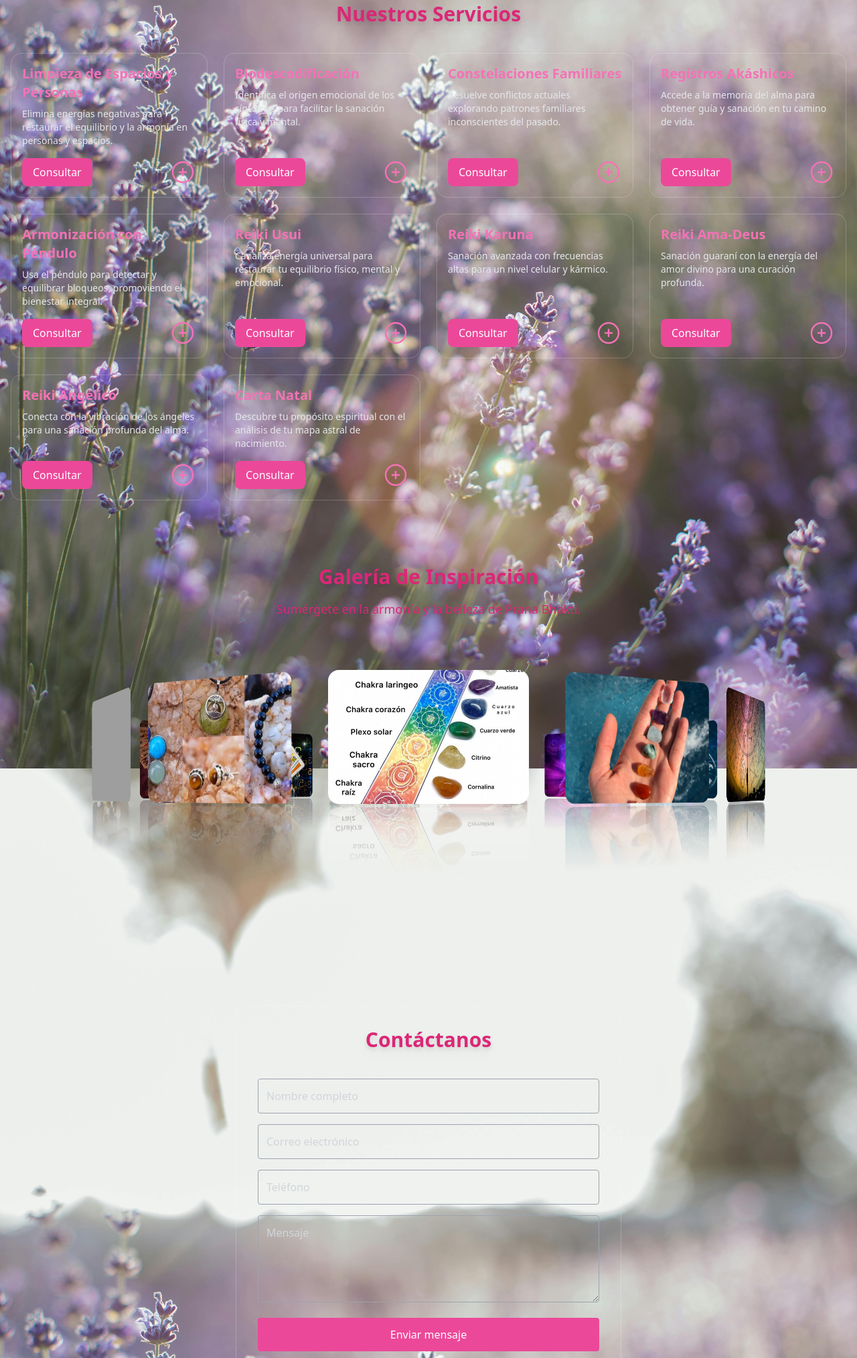
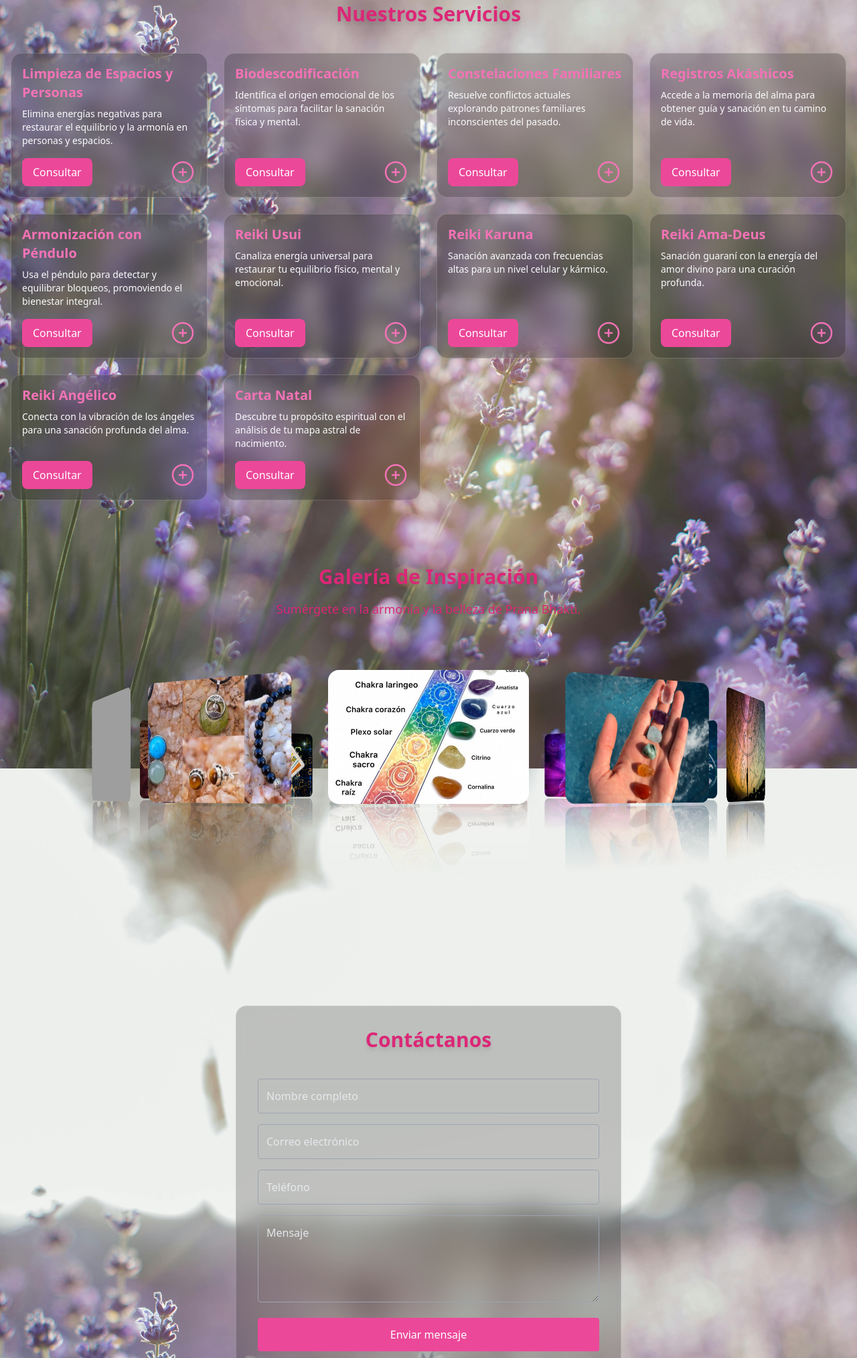
Before and after one commit to cuellogabriel/PranaBhakti, a plain HTML site: page index.html in a window 1280 px wide. Shown: the part 773-2800 px from the top of the page at 67% size. Drawn offline with nearby package versions, Linux system fonts and the light colour scheme; grey boxes are pictures that could not be loaded.

Commit message:
arreglo3

```diff
--- a/index.html
+++ b/index.html
@@ -236,9 +236,9 @@
     <div class="grid md:grid-cols-2 lg:grid-cols-3 xl:grid-cols-4 gap-6">
 
       <!-- Servicio: Limpieza Energética -->
-      <div class="rounded-2xl p-4 transition flex flex-col border border-white/20">
+      <div class="bg-black/20 backdrop-blur-lg rounded-2xl p-4 transition flex flex-col border border-white/20">
         <h3 class="text-xl font-semibold text-pink-400">Limpieza de Espacios y Personas</h3>
-        <p class="mt-2 text-sm text-gray-200 flex-grow">Elimina energías negativas para restaurar el equilibrio y la armonía en personas y espacios.</p>
+        <p class="mt-2 text-sm text-gray-50 flex-grow">Elimina energías negativas para restaurar el equilibrio y la armonía en personas y espacios.</p>
         <div class="flex justify-between items-center mt-4">
           <a href="https://wa.me/5492324611769" target="_blank" class="text-center bg-pink-500 text-white py-2 px-4 rounded-lg hover:bg-pink-600 transition-colors">Consultar</a>
           <button data-action="open-modal" aria-label="Ver más información sobre Limpieza de Espacios y Personas" class="text-pink-400 hover:text-pink-500 transition-colors">
@@ -249,9 +249,9 @@
       </div>
 
       <!-- Servicio: Biodescodificación -->
-      <div class="rounded-2xl p-4 transition flex flex-col border border-white/20">
+      <div class="bg-black/20 backdrop-blur-lg rounded-2xl p-4 transition flex flex-col border border-white/20">
         <h3 class="text-xl font-semibold text-pink-400">Biodescodificación</h3>
-        <p class="mt-2 text-sm text-gray-200 flex-grow">Identifica el origen emocional de los síntomas para facilitar la sanación física y mental.</p>
+        <p class="mt-2 text-sm text-gray-50 flex-grow">Identifica el origen emocional de los síntomas para facilitar la sanación física y mental.</p>
         <div class="flex justify-between items-center mt-4">
           <a href="https://wa.me/5492324611769" target="_blank" class="text-center bg-pink-500 text-white py-2 px-4 rounded-lg hover:bg-pink-600 transition-colors">Consultar</a>
           <button data-action="open-modal" aria-label="Ver más información sobre Biodescodificación" class="text-pink-400 hover:text-pink-500 transition-colors">
@@ -262,9 +262,9 @@
       </div>
 
       <!-- Servicio: Constelaciones Familiares -->
-      <div class="rounded-2xl p-4 transition flex flex-col border border-white/20">
+      <div class="bg-black/20 backdrop-blur-lg rounded-2xl p-4 transition flex flex-col border border-white/20">
         <h3 class="text-xl font-semibold text-pink-400">Constelaciones Familiares</h3>
-        <p class="mt-2 text-sm text-gray-200 flex-grow">Resuelve conflictos actuales explorando patrones familiares inconscientes del pasado.</p>
+        <p class="mt-2 text-sm text-gray-50 flex-grow">Resuelve conflictos actuales explorando patrones familiares inconscientes del pasado.</p>
         <div class="flex justify-between items-center mt-4">
           <a href="https://wa.me/5492324611769" target="_blank" class="text-center bg-pink-500 text-white py-2 px-4 rounded-lg hover:bg-pink-600 transition-colors">Consultar</a>
           <button data-action="open-modal" aria-label="Ver más información sobre Constelaciones Familiares" class="text-pink-400 hover:text-pink-500 transition-colors">
@@ -275,9 +275,9 @@
       </div>
 
             <!-- Servicio: Registros Akáshicos -->
-            <div class="rounded-2xl p-4 transition flex flex-col border border-white/20">
+            <div class="bg-black/20 backdrop-blur-lg rounded-2xl p-4 transition flex flex-col border border-white/20">
               <h3 class="text-xl font-semibold text-pink-400">Registros Akáshicos</h3>
-              <p class="mt-2 text-sm text-gray-200 flex-grow">Accede a la memoria del alma para obtener guía y sanación en tu camino de vida.</p>
+              <p class="mt-2 text-sm text-gray-50 flex-grow">Accede a la memoria del alma para obtener guía y sanación en tu camino de vida.</p>
               <div class="flex justify-between items-center mt-4">
                 <a href="https://wa.me/5492324611769" target="_blank" class="text-center bg-pink-500 text-white py-2 px-4 rounded-lg hover:bg-pink-600 transition-colors">Consultar</a>
                 <button data-action="open-modal" aria-label="Ver más información sobre Registros Akáshicos" class="text-pink-400 hover:text-pink-500 transition-colors">
@@ -288,9 +288,9 @@
             </div>
 
             <!-- Servicio: Armonización con Péndulo -->
-            <div class="rounded-2xl p-4 transition flex flex-col border border-white/20">
+            <div class="bg-black/20 backdrop-blur-lg rounded-2xl p-4 transition flex flex-col border border-white/20">
               <h3 class="text-xl font-semibold text-pink-400">Armonización con Péndulo</h3>
-              <p class="mt-2 text-sm text-gray-200 flex-grow">Usa el péndulo para detectar y equilibrar bloqueos, promoviendo el bienestar integral.</p>
+              <p class="mt-2 text-sm text-gray-50 flex-grow">Usa el péndulo para detectar y equilibrar bloqueos, promoviendo el bienestar integral.</p>
               <div class="flex justify-between items-center mt-4">
                 <a href="https://wa.me/5492324611769" target="_blank" class="text-center bg-pink-500 text-white py-2 px-4 rounded-lg hover:bg-pink-600 transition-colors">Consultar</a>
                 <button data-action="open-modal" aria-label="Ver más información sobre Armonización con Péndulo" class="text-pink-400 hover:text-pink-500 transition-colors">
@@ -302,9 +302,9 @@
 
 
       <!-- Servicio: Reiki Usui -->
-      <div class="rounded-2xl p-4 transition flex flex-col border border-white/20">
+      <div class="bg-black/20 backdrop-blur-lg rounded-2xl p-4 transition flex flex-col border border-white/20">
         <h3 class="text-xl font-semibold text-pink-400">Reiki Usui</h3>
-        <p class="mt-2 text-sm text-gray-200 flex-grow">Canaliza energía universal para restaurar tu equilibrio físico, mental y emocional.</p>
+        <p class="mt-2 text-sm text-gray-50 flex-grow">Canaliza energía universal para restaurar tu equilibrio físico, mental y emocional.</p>
         <div class="flex justify-between items-center mt-4">
           <a href="https://wa.me/5492324611769" target="_blank" class="text-center bg-pink-500 text-white py-2 px-4 rounded-lg hover:bg-pink-600 transition-colors">Consultar</a>
           <button data-action="open-modal" aria-label="Ver más información sobre Reiki Usui" class="text-pink-400 hover:text-pink-500 transition-colors">
@@ -316,9 +316,9 @@
 
 
       <!-- Servicio: Reiki Karuna -->
-      <div class="rounded-2xl p-4 transition flex flex-col border border-white/20">
+      <div class="bg-black/20 backdrop-blur-lg rounded-2xl p-4 transition flex flex-col border border-white/20">
         <h3 class="text-xl font-semibold text-pink-400">Reiki Karuna</h3>
-        <p class="mt-2 text-sm text-gray-200 flex-grow">Sanación avanzada con frecuencias altas para un nivel celular y kármico.</p>
+        <p class="mt-2 text-sm text-gray-50 flex-grow">Sanación avanzada con frecuencias altas para un nivel celular y kármico.</p>
         <div class="flex justify-between items-center mt-4">
           <a href="https://wa.me/5492324611769" target="_blank" class="text-center bg-pink-500 text-white py-2 px-4 rounded-lg hover:bg-pink-600 transition-colors">Consultar</a>
           <button data-action="open-modal" aria-label="Ver más información sobre Reiki Karuna" class="text-pink-400 hover:text-pink-500 transition-colors">
@@ -329,9 +329,9 @@
       </div>
 
       <!-- Servicio: Reiki Ama-Deus -->
-      <div class="rounded-2xl p-4 transition flex flex-col border border-white/20">
+      <div class="bg-black/20 backdrop-blur-lg rounded-2xl p-4 transition flex flex-col border border-white/20">
         <h3 class="text-xl font-semibold text-pink-400">Reiki Ama-Deus </h3>
-        <p class="mt-2 text-sm text-gray-200 flex-grow">Sanación guaraní con la energía del amor divino para una curación profunda.</p>
+        <p class="mt-2 text-sm text-gray-50 flex-grow">Sanación guaraní con la energía del amor divino para una curación profunda.</p>
         <div class="flex justify-between items-center mt-4">
           <a href="https://wa.me/5492324611769" target="_blank" class="text-center bg-pink-500 text-white py-2 px-4 rounded-lg hover:bg-pink-600 transition-colors">Consultar</a>
           <button data-action="open-modal" aria-label="Ver más información sobre Reiki Ama-Deus" class="text-pink-400 hover:text-pink-500 transition-colors">
@@ -342,9 +342,9 @@
       </div>
 
       <!-- Servicio: Reiki Angélico -->
-      <div class="rounded-2xl p-4 transition flex flex-col border border-white/20">
+      <div class="bg-black/20 backdrop-blur-lg rounded-2xl p-4 transition flex flex-col border border-white/20">
         <h3 class="text-xl font-semibold text-pink-400">Reiki Angélico</h3>
-        <p class="mt-2 text-sm text-gray-200 flex-grow">Conecta con la vibración de los ángeles para una sanación profunda del alma.</p>
+        <p class="mt-2 text-sm text-gray-50 flex-grow">Conecta con la vibración de los ángeles para una sanación profunda del alma.</p>
         <div class="flex justify-between items-center mt-4">
           <a href="https://wa.me/5492324611769" target="_blank" class="text-center bg-pink-500 text-white py-2 px-4 rounded-lg hover:bg-pink-600 transition-colors">Consultar</a>
           <button data-action="open-modal" aria-label="Ver más información sobre Reiki Angélico" class="text-pink-400 hover:text-pink-500 transition-colors">
@@ -355,9 +355,9 @@
       </div>
 
       <!-- Servicio: Carta Natal -->
-      <div class="rounded-2xl p-4 transition flex flex-col border border-white/20">
+      <div class="bg-black/20 backdrop-blur-lg rounded-2xl p-4 transition flex flex-col border border-white/20">
         <h3 class="text-xl font-semibold text-pink-400">Carta Natal</h3>
-        <p class="mt-2 text-sm text-gray-200 flex-grow">Descubre tu propósito espiritual con el análisis de tu mapa astral de nacimiento.</p>
+        <p class="mt-2 text-sm text-gray-50 flex-grow">Descubre tu propósito espiritual con el análisis de tu mapa astral de nacimiento.</p>
         <div class="flex justify-between items-center mt-4">
           <a href="https://wa.me/5492324611769" target="_blank" class="text-center bg-pink-500 text-white py-2 px-4 rounded-lg hover:bg-pink-600 transition-colors">Consultar</a>
           <button data-action="open-modal" aria-label="Ver más información sobre Carta Natal" class="text-pink-400 hover:text-pink-500 transition-colors">
@@ -397,12 +397,12 @@
 
   <section id="contacto" class="py-12">
     <div class="container mx-auto max-w-xl">
-      <form id="formulario" action="https://formspree.io/f/xzzvlznr" method="POST" class="space-y-4 p-8 rounded-2xl border border-white/20">
+      <form id="formulario" action="https://formspree.io/f/xzzvlznr" method="POST" class="bg-black/20 backdrop-blur-lg space-y-4 p-8 rounded-2xl border border-white/20">
         <h2 class="text-3xl font-bold text-center mb-6 text-pink-600 drop-shadow-lg">Contáctanos</h2>
-        <input type="text" name="nombre" placeholder="Nombre completo" class="w-full p-3 rounded border border-gray-400 bg-transparent text-white placeholder:text-gray-300 focus:outline-none focus:ring-2 focus:ring-pink-400" required />
-        <input type="email" name="email" placeholder="Correo electrónico" class="w-full p-3 rounded border border-gray-400 bg-transparent text-white placeholder:text-gray-300 focus:outline-none focus:ring-2 focus:ring-pink-400" required />
-        <input type="tel" name="telefono" placeholder="Teléfono" class="w-full p-3 rounded border border-gray-400 bg-transparent text-white placeholder:text-gray-300 focus:outline-none focus:ring-2 focus:ring-pink-400" required />
-        <textarea name="mensaje" placeholder="Mensaje" rows="4" class="w-full p-3 rounded border border-gray-400 bg-transparent text-white placeholder:text-gray-300 focus:outline-none focus:ring-2 focus:ring-pink-400" required></textarea>
+        <input type="text" name="nombre" placeholder="Nombre completo" class="w-full p-3 rounded border border-gray-400 bg-transparent text-white placeholder:text-gray-200 focus:outline-none focus:ring-2 focus:ring-pink-400" required />
+        <input type="email" name="email" placeholder="Correo electrónico" class="w-full p-3 rounded border border-gray-400 bg-transparent text-white placeholder:text-gray-200 focus:outline-none focus:ring-2 focus:ring-pink-400" required />
+        <input type="tel" name="telefono" placeholder="Teléfono" class="w-full p-3 rounded border border-gray-400 bg-transparent text-white placeholder:text-gray-200 focus:outline-none focus:ring-2 focus:ring-pink-400" required />
+        <textarea name="mensaje" placeholder="Mensaje" rows="4" class="w-full p-3 rounded border border-gray-400 bg-transparent text-white placeholder:text-gray-200 focus:outline-none focus:ring-2 focus:ring-pink-400" required></textarea>
         <button type="submit" class="w-full bg-pink-500 text-white py-3 rounded hover:bg-pink-600">Enviar mensaje</button>
       </form>
     </div>
@@ -429,40 +429,40 @@
 
   <!-- MODAL SERVICIOS -->
   <div id="serviceModal" class="fixed inset-0 bg-black bg-opacity-60 hidden items-center justify-center z-50 p-4 transition-opacity duration-300">
-    <div class="bg-rose-50/90 backdrop-blur-md border border-white/20 rounded-2xl shadow-xl p-6 max-w-2xl w-full relative transform transition-transform duration-300 scale-95">
-      <button aria-label="Cerrar modal" class="absolute top-3 right-3 text-pink-700 hover:text-pink-500">
+    <div class="bg-black/20 backdrop-blur-lg border border-white/20 rounded-2xl shadow-xl p-6 max-w-2xl w-full relative transform transition-transform duration-300 scale-95">
+      <button aria-label="Cerrar modal" class="absolute top-3 right-3 text-pink-400 hover:text-pink-300">
         <svg class="w-8 h-8" fill="none" stroke="currentColor" viewBox="0 0 24 24" xmlns="http://www.w3.org/2000/svg"><path stroke-linecap="round" stroke-linejoin="round" stroke-width="2" d="M6 18L18 6M6 6l12 12"></path></svg>
       </button>
-      <h3 id="modalTitle" class="text-2xl font-bold text-pink-600 drop-shadow-lg mb-4"></h3>
-      <div id="modalDescription" class="text-gray-800 drop-shadow-md leading-relaxed max-h-[70vh] overflow-y-auto pr-2"></div>
+      <h3 id="modalTitle" class="text-2xl font-bold text-pink-400 drop-shadow-lg mb-4"></h3>
+      <div id="modalDescription" class="text-gray-50 drop-shadow-md leading-relaxed max-h-[70vh] overflow-y-auto pr-2"></div>
     </div>
   </div>
 
   <!-- Copyright Modal -->
   <div id="copyrightModal" class="fixed inset-0 bg-black bg-opacity-60 hidden items-center justify-center z-50 p-4 transition-opacity duration-300">
-      <div class="bg-rose-50/90 backdrop-blur-md border border-white/20 rounded-2xl shadow-xl p-6 max-w-2xl w-full relative transform transition-transform duration-300 scale-95">
-          <button aria-label="Cerrar modal" class="absolute top-3 right-3 text-pink-700 hover:text-pink-500" onclick="closeCopyrightModal()">
+      <div class="bg-black/20 backdrop-blur-lg border border-white/20 rounded-2xl shadow-xl p-6 max-w-2xl w-full relative transform transition-transform duration-300 scale-95">
+          <button aria-label="Cerrar modal" class="absolute top-3 right-3 text-pink-400 hover:text-pink-300" onclick="closeCopyrightModal()">
               <svg class="w-8 h-8" fill="none" stroke="currentColor" viewBox="0 0 24 24" xmlns="http://www.w3.org/2000/svg"><path stroke-linecap="round" stroke-linejoin="round" stroke-width="2" d="M6 18L18 6M6 6l12 12"></path></svg>
           </button>
-          <h3 class="text-2xl font-bold text-pink-600 drop-shadow-lg mb-4">Derechos de Autor</h3>
-          <div class="text-gray-800 drop-shadow-md leading-relaxed max-h-[70vh] overflow-y-auto pr-2">
+          <h3 class="text-2xl font-bold text-pink-400 drop-shadow-lg mb-4">Derechos de Autor</h3>
+          <div class="text-gray-50 drop-shadow-md leading-relaxed max-h-[70vh] overflow-y-auto pr-2">
               <p><strong>© 2024 Prana Bhakti - Todos los derechos reservados</strong></p>
               <p>Este sitio web y su contenido están protegidos por las leyes de derecho de autor de Argentina y tratados internacionales.</p>
               <p>Ley 11.723 de Propiedad Intelectual protege las obras literarias, artísticas y científicas, incluyendo el código fuente, diseño y contenido de este sitio.</p>
               <p>El uso no autorizado, la reproducción, distribución o modificación de este contenido está estrictamente prohibido y puede resultar en acciones legales.</p>
-              <p>Para cualquier consulta sobre el uso de este contenido, por favor contáctenos a <a href="mailto:Pranabhaktioficial@gmail.com" class="text-pink-600 hover:text-pink-500">Pranabhaktioficial@gmail.com</a>.</p>
+              <p>Para cualquier consulta sobre el uso de este contenido, por favor contáctenos a <a href="mailto:Pranabhaktioficial@gmail.com" class="text-pink-400 hover:text-pink-300">Pranabhaktioficial@gmail.com</a>.</p>
           </div>
       </div>
   </div>
 
   <!-- Privacy Policy Modal -->
   <div id="privacyPolicyModal" class="fixed inset-0 bg-black bg-opacity-60 hidden items-center justify-center z-50 p-4 transition-opacity duration-300">
-      <div class="bg-rose-50/90 backdrop-blur-md border border-white/20 rounded-2xl shadow-xl p-6 max-w-2xl w-full relative transform transition-transform duration-300 scale-95">
-          <button aria-label="Cerrar modal" class="absolute top-3 right-3 text-pink-700 hover:text-pink-500" onclick="closePrivacyPolicyModal()">
+      <div class="bg-black/20 backdrop-blur-lg border border-white/20 rounded-2xl shadow-xl p-6 max-w-2xl w-full relative transform transition-transform duration-300 scale-95">
+          <button aria-label="Cerrar modal" class="absolute top-3 right-3 text-pink-400 hover:text-pink-300" onclick="closePrivacyPolicyModal()">
               <svg class="w-8 h-8" fill="none" stroke="currentColor" viewBox="0 0 24 24" xmlns="http://www.w3.org/2000/svg"><path stroke-linecap="round" stroke-linejoin="round" stroke-width="2" d="M6 18L18 6M6 6l12 12"></path></svg>
           </button>
-          <h3 class="text-2xl font-bold text-pink-600 drop-shadow-lg mb-4">Políticas de Privacidad</h3>
-          <div class="text-gray-800 drop-shadow-md leading-relaxed max-h-[70vh] overflow-y-auto pr-2">
+          <h3 class="text-2xl font-bold text-pink-400 drop-shadow-lg mb-4">Políticas de Privacidad</h3>
+          <div class="text-gray-50 drop-shadow-md leading-relaxed max-h-[70vh] overflow-y-auto pr-2">
               <p><strong>Prana Bhakti - Políticas de Privacidad</strong></p>
               <p>En Prana Bhakti, nos tomamos muy en serio la privacidad de nuestros usuarios. Esta política de privacidad describe cómo recopilamos, usamos, protegemos y compartimos la información que obtenemos de ti.</p>
 
```
